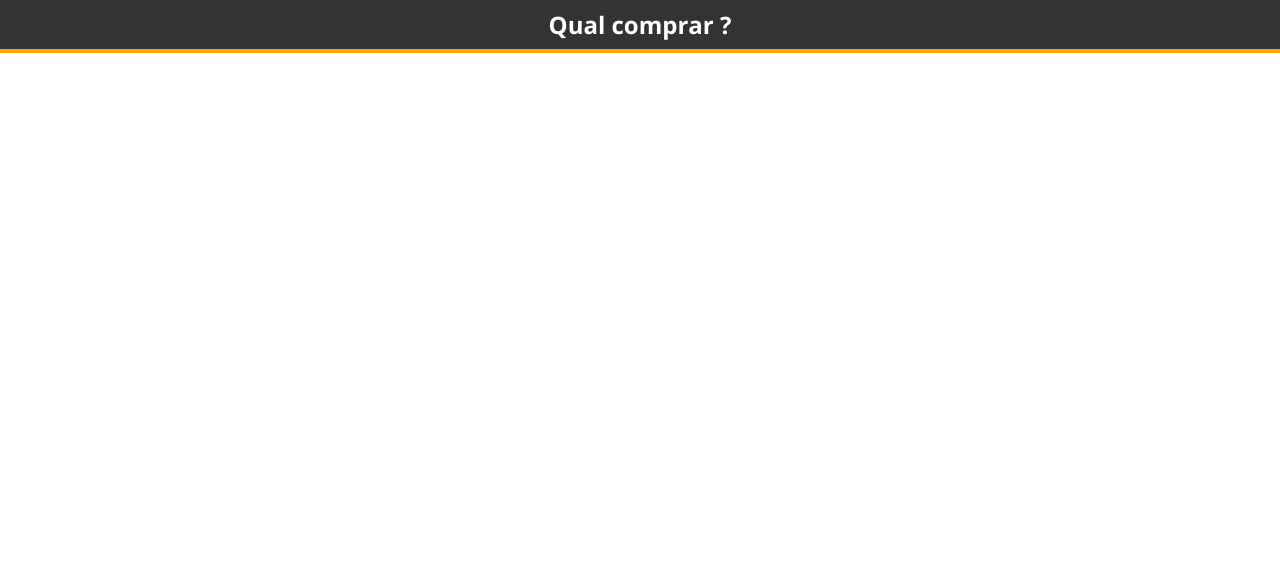
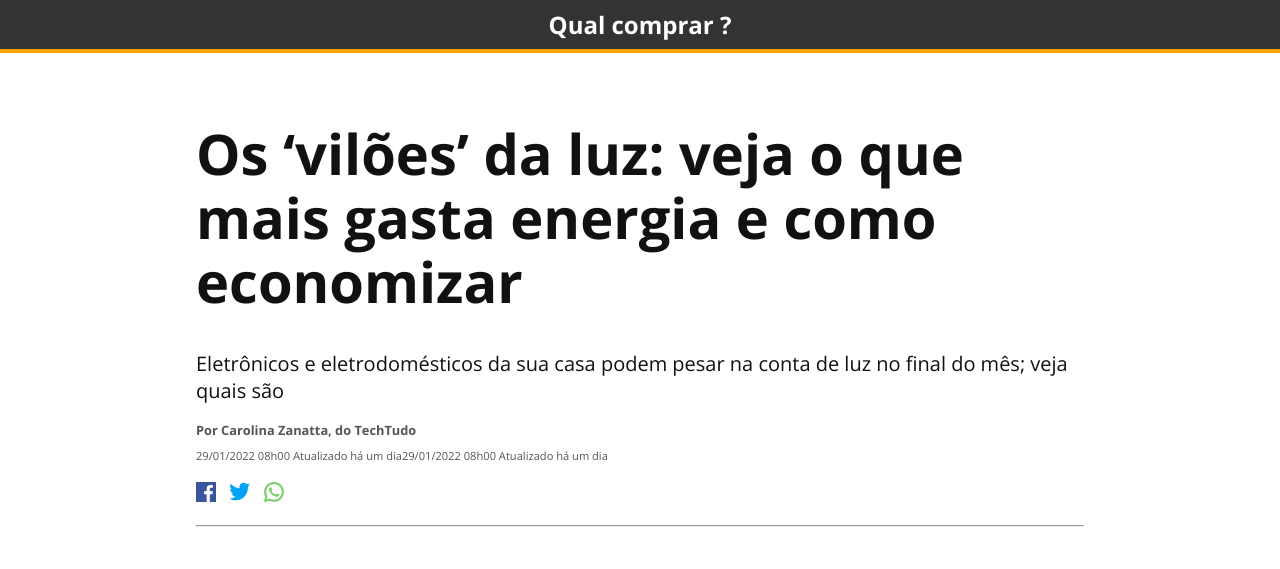
Before and after one commit to leonardocapristo/Projeto_PortalDeNoticias, a plain HTML site: page index.html in a window 1280 px wide. Drawn offline with nearby package versions, Linux system fonts and the light colour scheme.

Commit message:
container

```diff
--- a/index.html
+++ b/index.html
@@ -17,6 +17,40 @@
 <body>
     <div class="top-bar">Qual comprar ?</div>
 
+    <div class="container">
+        <div class="header">
+            <h1 class="headline">Os ‘vilões’ da luz: veja o que mais gasta energia e como economizar
+            </h1>
+            <h2 class="subtitle">
+                Eletrônicos e eletrodomésticos da sua casa podem pesar na conta de luz no final do mês;
+                veja quais são
+            </h2>
+
+            <div class="author">
+                Por Carolina Zanatta, do TechTudo
+            </div>
+
+            <small>
+                <sub>29/01/2022 08h00 Atualizado há um dia29/01/2022 08h00 Atualizado há um dia</sub>
+            </small>
+
+            <div class="social-icons">
+                <a href="">
+                    <img class="social-icon" src="images/facebook.png" alt="facebook">
+                </a>
+
+                <a href="">
+                    <img class="social-icon" src="images/twitter.png" alt="twitter">
+                </a>
+
+                <a href="">
+                    <img class="social-icon" src="images/whatsapp.png" alt="whatsapp">
+                </a>
+            </div>
+            <hr>
+        </div>
+    </div>
+
 </body>
 
 </html>
--- a/style.css
+++ b/style.css
@@ -2,7 +2,13 @@ body{
     font-family: 'Open Sans', Arial, Helvetica, sans-serif;
     margin: 0;
     padding: 0;
+    color: #555;
 }
+
+h1,h2{
+    color: #111;
+}
+
 .top-bar{
     background-color: #333;
     color: white;
@@ -14,3 +20,43 @@ body{
     border-style: solid;
     border-color: orange;
 }
+
+.container{
+
+    max-width: 888px;
+    margin: auto;
+    padding: 30px;
+}
+
+.header{
+
+}
+
+.headline{
+
+    font-size: 56px;
+    line-height: 64px;
+}
+
+.subtitle{
+    font-weight: normal;
+    font-size: 20px;
+}
+
+.author{
+    font-weight: bold;
+    font-size: 0.8em;
+}
+
+.social-icons{
+    margin-top: 10px;
+}
+
+.social-icon{
+    width: 20px;
+    padding: 10px 10px 10px 0px;
+}
+
+a{
+    text-decoration: none;
+}
```
